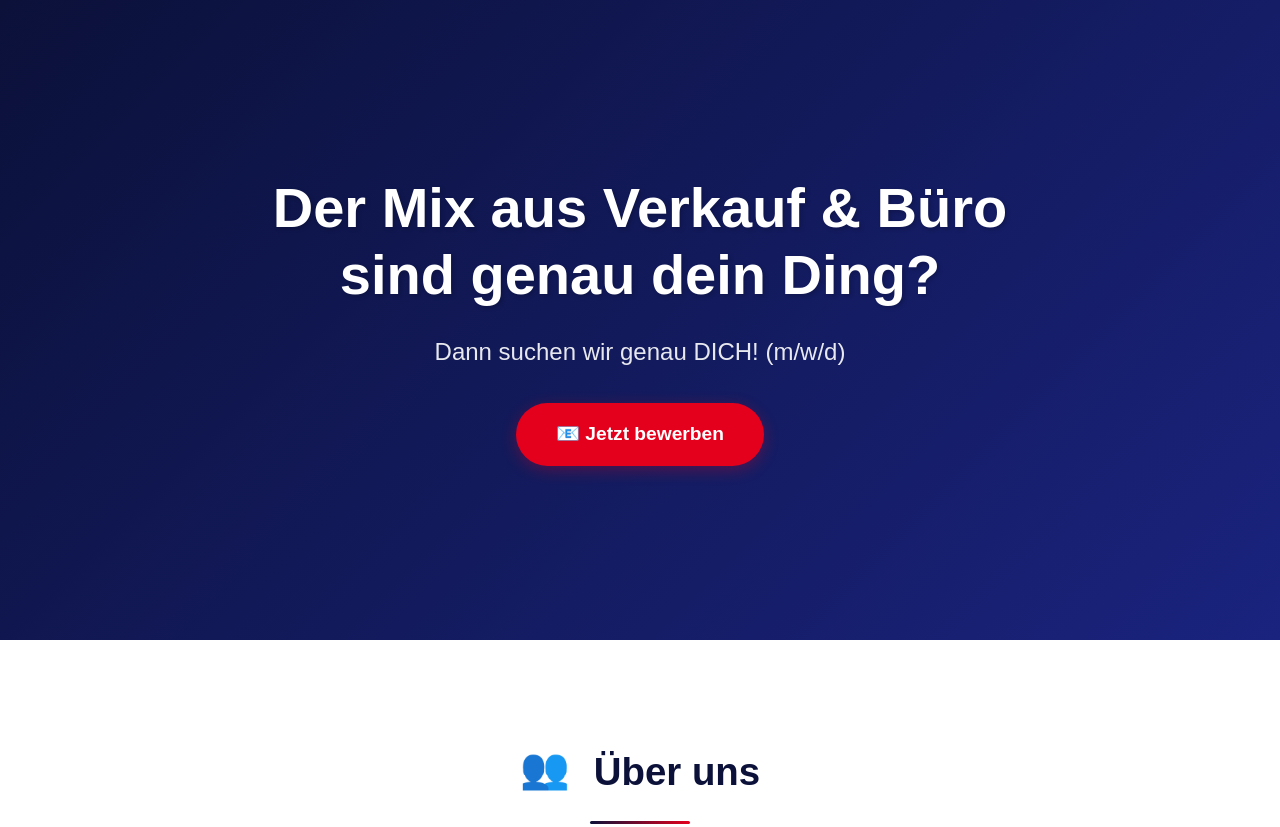
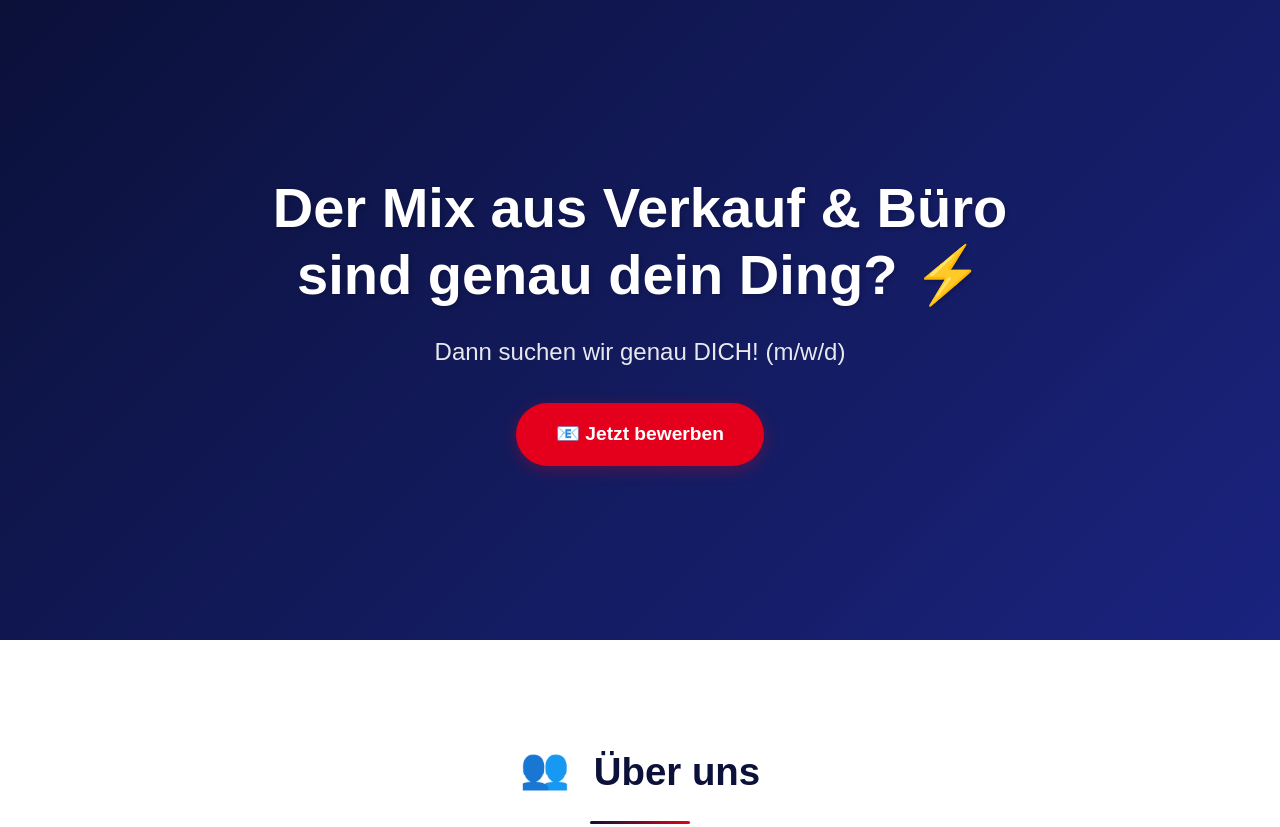
Before and after one commit to SquaredIT/kolbe-lp, a plain HTML site: page index.html in a window 1280 px wide. Shown: the top 827 px of the page. Drawn offline with Linux system fonts and the light colour scheme.

Commit message:
Update index.html

```diff
--- a/index.html
+++ b/index.html
@@ -340,7 +340,7 @@
     <header class="hero">
         <div class="hero-content">
             <!--img src="/api/placeholder/500/100" alt="Kolb Elektro Logo" class="logo"-->
-            <h1>Der Mix aus Verkauf & Büro <br> sind genau dein Ding?</h1>
+            <h1>Der Mix aus Verkauf & Büro <br> sind genau dein Ding? ⚡ </h1>
             <p>Dann suchen wir genau DICH! (m/w/d)</p>
             <a href="mailto:bewerbung@kolb-elektro.de" class="cta-button">
                 📧 Jetzt bewerben
```
